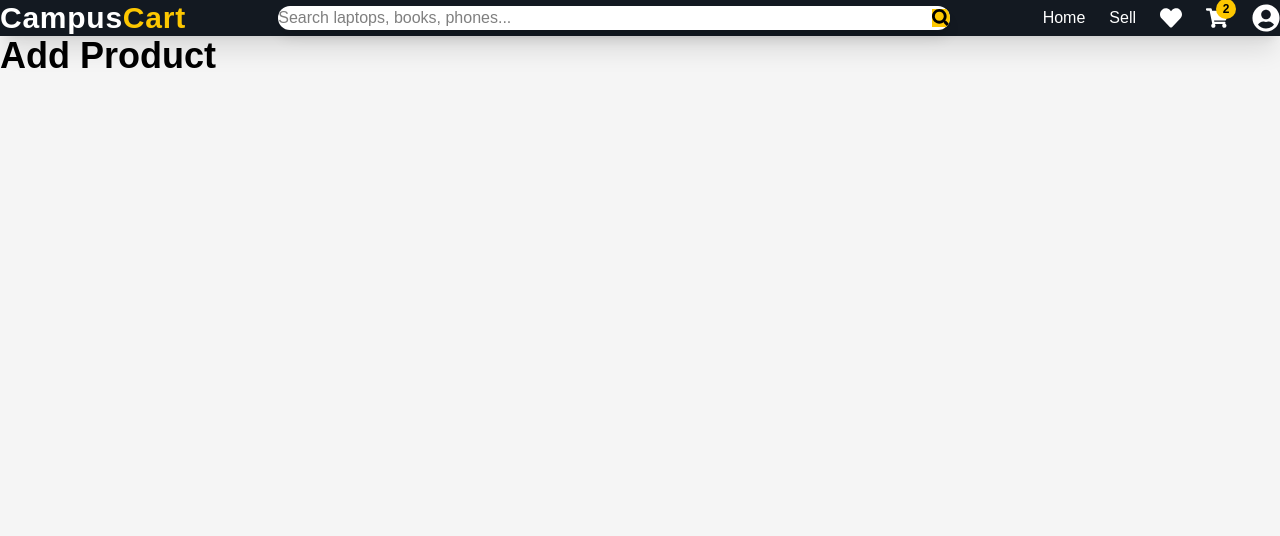
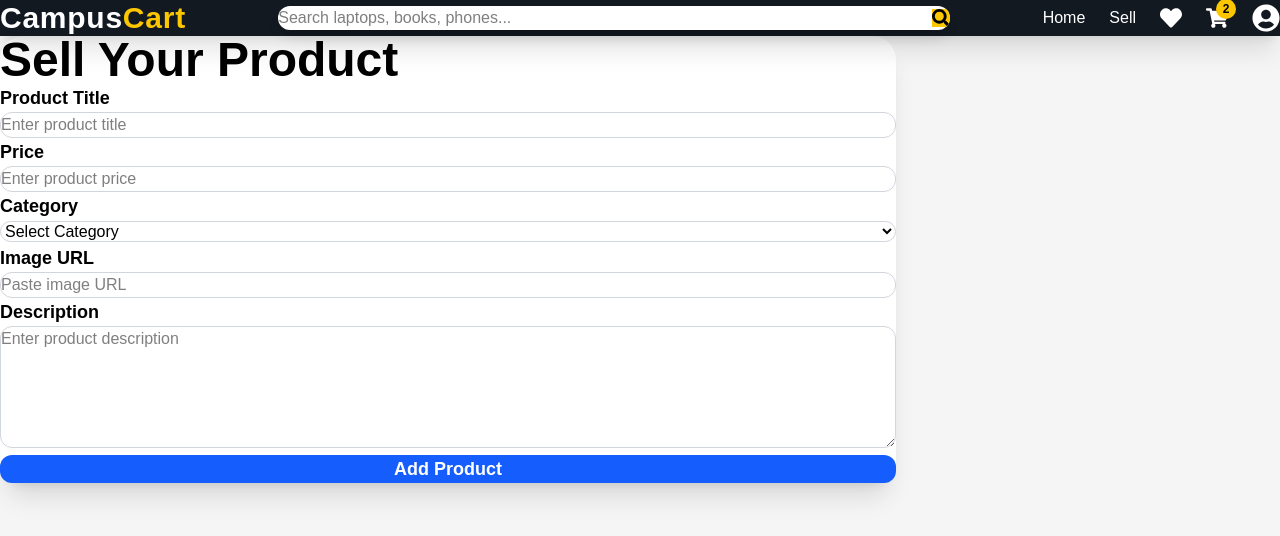
Before and after one commit to AkashNSBhat/student-marketplace, a React (Vite) app: page /add-product in a window 1280 px wide. Shown: the top 536 px of the page. Built offline with nearby package versions, Linux system fonts and the light colour scheme.

Commit message:
Built add product form page

```diff
--- a/src/pages/AddProduct.jsx
+++ b/src/pages/AddProduct.jsx
@@ -1,10 +1,224 @@
+import { useState } from "react"
+
 const AddProduct = () => {
+
+  const [formData, setFormData] = useState({
+    title: "",
+    price: "",
+    category: "",
+    image: "",
+    description: ""
+  })
+
+  const [submitted, setSubmitted] = useState(false)
+
+  const handleChange = (e) => {
+
+    setFormData({
+      ...formData,
+      [e.target.name]: e.target.value
+    })
+
+  }
+
+  const handleSubmit = (e) => {
+
+    e.preventDefault()
+
+    console.log(formData)
+
+    setSubmitted(true)
+
+    setFormData({
+      title: "",
+      price: "",
+      category: "",
+      image: "",
+      description: ""
+    })
+
+  }
+
   return (
-    <div className="p-6">
-      <h1 className="text-4xl font-bold">
-        Add Product
-      </h1>
+
+    <div className="max-w-4xl mx-auto px-6 py-10">
+
+      <div className="bg-white shadow-xl rounded-3xl p-8">
+
+        <h1 className="text-5xl font-bold mb-8">
+
+          Sell Your Product
+
+        </h1>
+
+        {
+          submitted && (
+
+            <div className="bg-green-100 text-green-700 p-4 rounded-xl mb-6">
+
+              Product Added Successfully!
+
+            </div>
+
+          )
+        }
+
+        <form
+          onSubmit={handleSubmit}
+          className="space-y-6"
+        >
+
+          {/* Product Title */}
+
+          <div>
+
+            <label className="block text-lg font-semibold mb-2">
+
+              Product Title
+
+            </label>
+
+            <input
+              type="text"
+              name="title"
+              value={formData.title}
+              onChange={handleChange}
+              placeholder="Enter product title"
+              required
+              className="w-full border border-gray-300 rounded-xl px-5 py-4 outline-none focus:ring-2 focus:ring-blue-500"
+            />
+
+          </div>
+
+          {/* Price */}
+
+          <div>
+
+            <label className="block text-lg font-semibold mb-2">
+
+              Price
+
+            </label>
+
+            <input
+              type="number"
+              name="price"
+              value={formData.price}
+              onChange={handleChange}
+              placeholder="Enter product price"
+              required
+              className="w-full border border-gray-300 rounded-xl px-5 py-4 outline-none focus:ring-2 focus:ring-blue-500"
+            />
+
+          </div>
+
+          {/* Category */}
+
+          <div>
+
+            <label className="block text-lg font-semibold mb-2">
+
+              Category
+
+            </label>
+
+            <select
+              name="category"
+              value={formData.category}
+              onChange={handleChange}
+              required
+              className="w-full border border-gray-300 rounded-xl px-5 py-4 outline-none focus:ring-2 focus:ring-blue-500"
+            >
+
+              <option value="">
+                Select Category
+              </option>
+
+              <option value="Electronics">
+                Electronics
+              </option>
+
+              <option value="Furniture">
+                Furniture
+              </option>
+
+              <option value="Mobiles">
+                Mobiles
+              </option>
+
+              <option value="Accessories">
+                Accessories
+              </option>
+
+              <option value="Books">
+                Books
+              </option>
+
+            </select>
+
+          </div>
+
+          {/* Image URL */}
+
+          <div>
+
+            <label className="block text-lg font-semibold mb-2">
+
+              Image URL
+
+            </label>
+
+            <input
+              type="text"
+              name="image"
+              value={formData.image}
+              onChange={handleChange}
+              placeholder="Paste image URL"
+              required
+              className="w-full border border-gray-300 rounded-xl px-5 py-4 outline-none focus:ring-2 focus:ring-blue-500"
+            />
+
+          </div>
+
+          {/* Description */}
+
+          <div>
+
+            <label className="block text-lg font-semibold mb-2">
+
+              Description
+
+            </label>
+
+            <textarea
+              rows="5"
+              name="description"
+              value={formData.description}
+              onChange={handleChange}
+              placeholder="Enter product description"
+              required
+              className="w-full border border-gray-300 rounded-xl px-5 py-4 outline-none focus:ring-2 focus:ring-blue-500"
+            />
+
+          </div>
+
+          {/* Submit Button */}
+
+          <button
+            type="submit"
+            className="bg-blue-600 hover:bg-blue-700 duration-300 text-white px-8 py-4 rounded-xl font-bold text-lg w-full"
+          >
+
+            Add Product
+
+          </button>
+
+        </form>
+
+      </div>
+
     </div>
+
   )
 }
 
```
